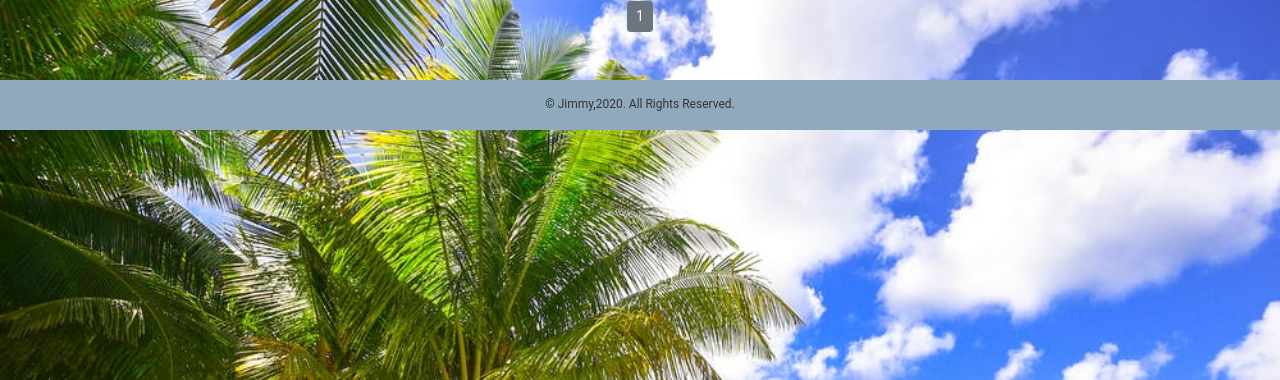
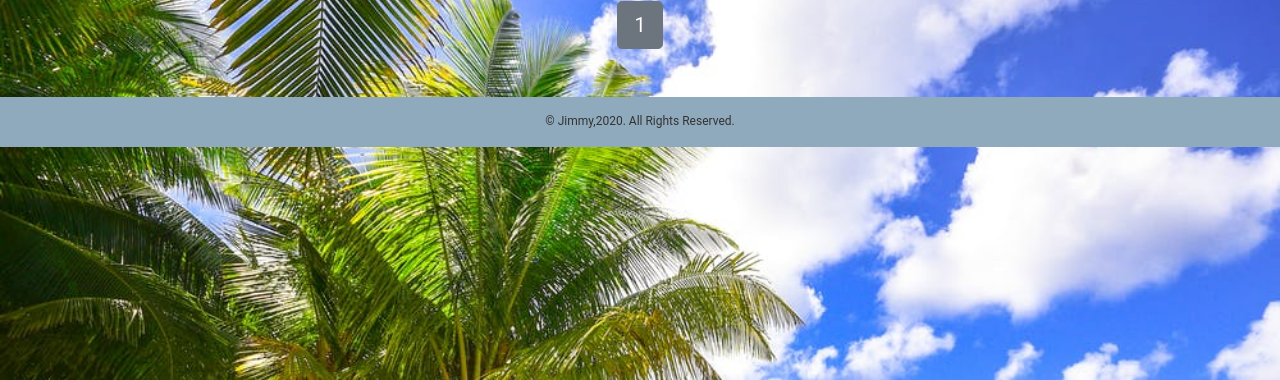
Before and after one commit to SatwinderSran/picsmemomry, a Django app: page / in a window 1280 px wide. Shown: the part 40-420 px from the top of the page. Run offline with Django 3.2, Linux system fonts and the light colour scheme; data that the repository does not hold is empty; some libraries are stand-ins or nearby versions.

Commit message:
fixed paginator

```diff
--- a/blog/templates/blog/home.html
+++ b/blog/templates/blog/home.html
@@ -38,21 +38,21 @@
 <div class="row">
   <div class="mx-auto">
     {% if posts.has_previous %}
-    <a class="btn btn-secondary mb-5 btn-sm" href="?page=1">First</a>
-    <a class="btn btn-secondary mb-5 btn-sm" href="?page={{ posts.previous_page_number }}">Previous</a>
+    <a class="btn btn-secondary mb-5 btn-lg" href="?page=1">First</a>
+    <a class="btn btn-secondary mb-5 btn-lg" href="?page={{ posts.previous_page_number }}">Previous</a>
     {% endif %}
 
     {% for num in posts.paginator.page_range %}
     {% if posts.number == num %}
-    <a class="btn btn-secondary mb-5 btn-sm" href="?page={{ num }}">{{ num }}</a>
+    <a class="btn btn-secondary mb-5 btn-lg" href="?page={{ num }}">{{ num }}</a>
     {% elif num > posts.number|add:'-3' and num < posts.number|add:'3' %}
-    <a class="btn btn-secondary mb-5 btn-sm" href="?page={{ num }}">{{ num }}</a>
+    <a class="btn btn-secondary mb-5 btn-lg" href="?page={{ num }}">{{ num }}</a>
     {% endif %}
     {% endfor %}
 
     {% if posts.has_next %}
-    <a class="btn btn-secondary mb-5 btn-sm" href="?page={{ posts.next_page_number }}">Next</a>
-    <a class="btn btn-secondary mb-5 btn-sm" href="?page={{ posts.paginator.num_pages }}">Last</a>
+    <a class="btn btn-secondary mb-5 btn-lg" href="?page={{ posts.next_page_number }}">Next</a>
+    <a class="btn btn-secondary mb-5 btn-lg" href="?page={{ posts.paginator.num_pages }}">Last</a>
     {% endif %}
 
   </div>
```
